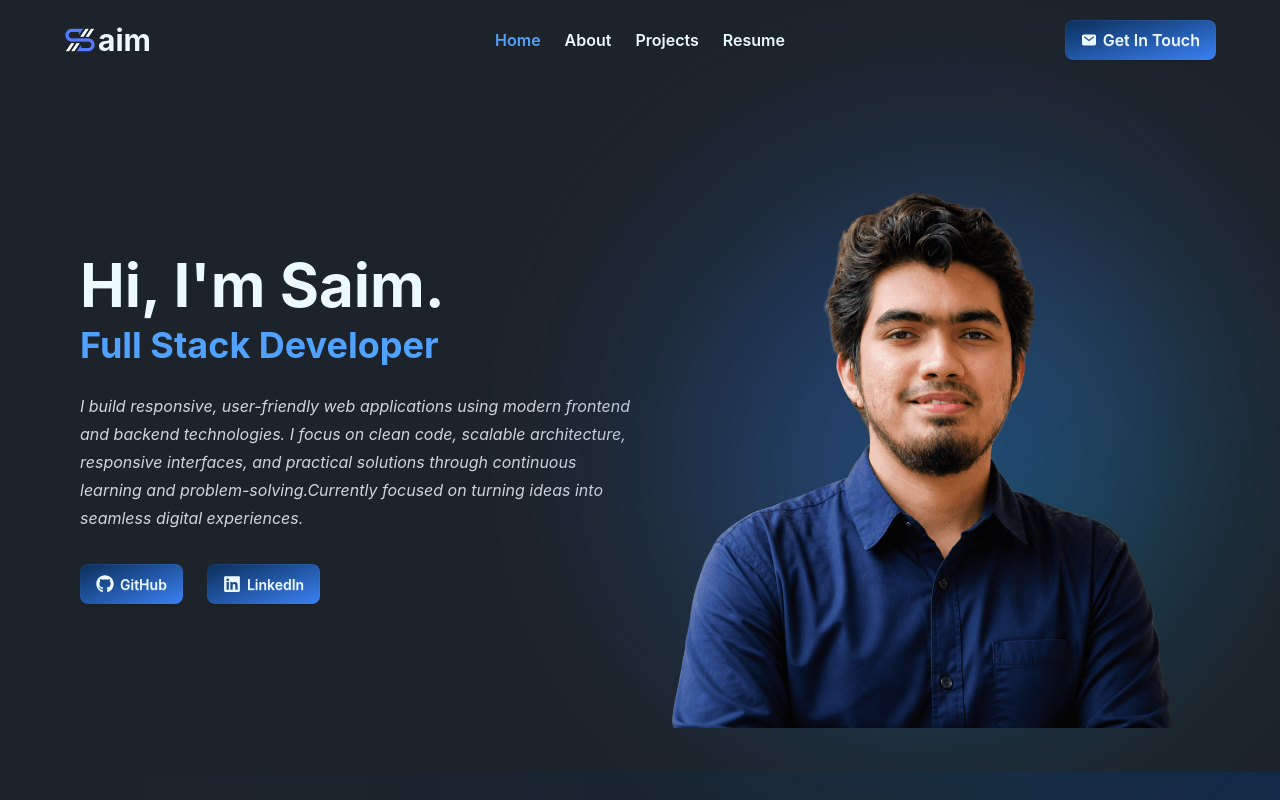
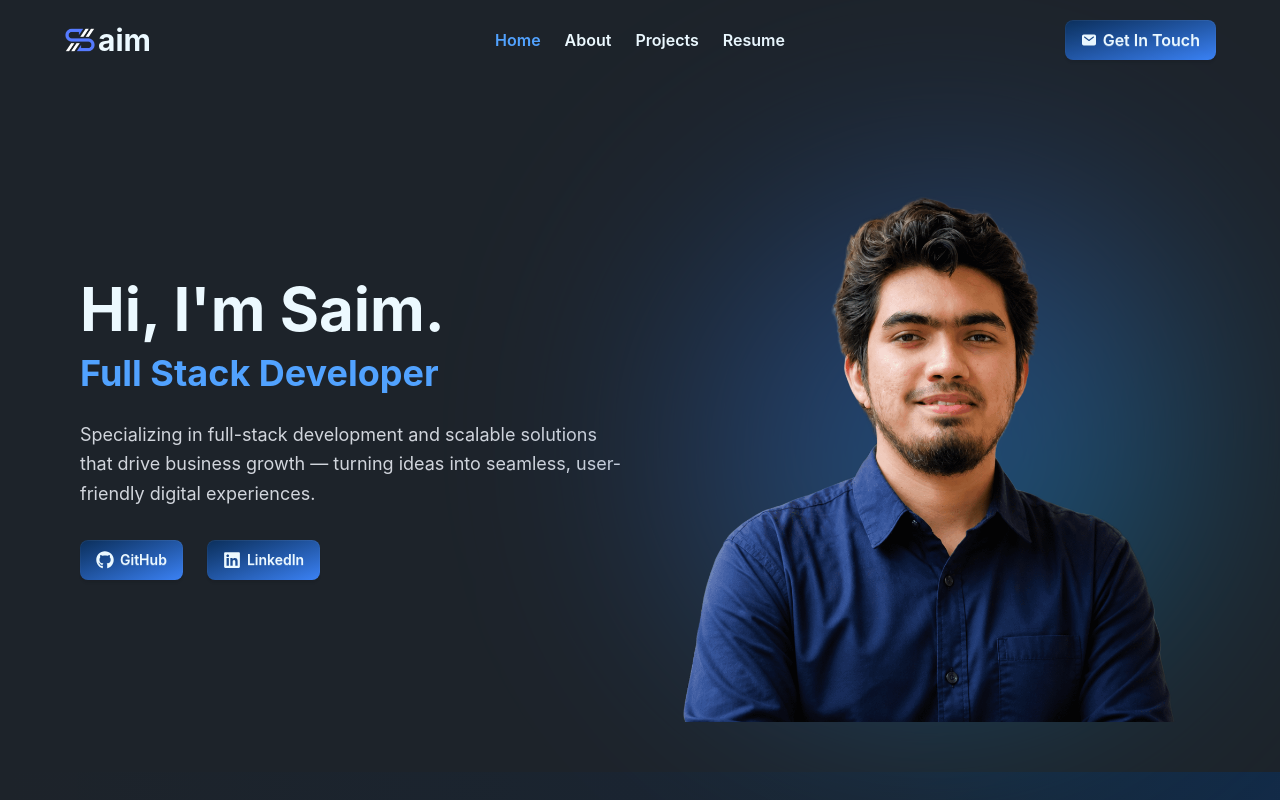
Before and after one commit to asm-saim/portfolio, a React (Vite) app: page / in a window 1280 px wide. Shown: the top 800 px of the page. Built offline with nearby package versions, Linux system fonts and the light colour scheme.

Commit message:
banner updated

```diff
--- a/src/components/Banner/Banner.jsx
+++ b/src/components/Banner/Banner.jsx
@@ -1,58 +1,67 @@
 import React from "react";
 import bannerImg from "../../assets/banner.png";
-import { BsGooglePlay } from "react-icons/bs";
-import { RiAppStoreFill } from "react-icons/ri";
 import { FaGithub, FaLinkedin } from "react-icons/fa";
+
+const socialLinks = [
+  {
+    href: "https://github.com/asm-saim",
+    label: "GitHub",
+    icon: FaGithub,
+  },
+  {
+    href: "https://www.linkedin.com/in/asmsaim/",
+    label: "LinkedIn",
+    icon: FaLinkedin,
+  },
+];
 
 const Banner = () => {
   return (
-    <div className="max-w-6xl mx-auto px-4 flex flex-col lg:flex-row items-center text-start">
-      <div className="flex-1 ">
+    <section className="max-w-6xl mx-auto px-4 flex flex-col lg:flex-row items-center gap-10 lg:gap-6 text-center lg:text-left">
+      {/* Text content */}
+      <div className="flex-1 flex flex-col items-center lg:items-start">
         <h1 className="text-4xl md:text-5xl lg:text-6xl font-bold leading-tight">Hi, I'm Saim.</h1>
-        <h2 className="text-3xl md:text-4xl lg:text-4xl font-bold leading-tight">
+
+        <h2 className="text-3xl md:text-4xl font-bold leading-tight mt-1">
           <span className="text-blue-400">Full Stack Developer</span>
         </h2>
 
-        <p className="mt-6 text-gray-300 italic max-w-3xl text-sm md:text-base leading-7">
-          I build responsive, user-friendly web applications using modern frontend and backend technologies. I focus on
-          clean code, scalable architecture, responsive interfaces, and practical solutions through continuous learning
-          and problem-solving.Currently focused on turning ideas into seamless digital experiences.
+        <p className="mt-6 text-gray-300 max-w-md sm:max-w-lg lg:max-w-xl text-sm sm:text-base md:text-lg leading-relaxed">
+          Specializing in full-stack development and scalable solutions that drive business growth — turning ideas into
+          seamless, user-friendly digital experiences.
         </p>
 
-        <div className="mt-8 flex justify-start flex-col sm:flex-row gap-6">
+        <div className="mt-8 flex flex-col sm:flex-row gap-4 sm:gap-6 w-full sm:w-auto">
+          {socialLinks.map(({ href, label, icon: Icon }) => (
             <a
-            href="https://github.com/asm-saim"
+              key={label}
+              href={href}
               target="_blank"
               rel="noopener noreferrer"
+              aria-label={label}
               className="btn btn-sm md:btn-md border-none rounded-lg bg-gradient-to-br from-[#0B2F5B] to-[#3B82F6] transition-all duration-300 ease-out hover:shadow-[0_0_30px_rgba(59,130,246,0.8)]"
             >
-            <FaGithub className="text-lg" />
-            GitHub
+              <Icon className="text-lg" />
+              {label}
             </a>
-
-          <a
-            href="https://www.linkedin.com/in/asmsaim/"
-            target="_blank"
-            rel="noopener noreferrer"
-            className="btn btn-sm md:btn-md border-none rounded-lg bg-gradient-to-br from-[#0B2F5B] to-[#3B82F6] transition-all duration-300 ease-out hover:shadow-[0_0_30px_rgba(59,130,246,0.8)]"
-          >
-            <FaLinkedin className="text-lg" />
-            LinkedIn
-          </a>
+          ))}
         </div>
       </div>
+
+      {/* Image with glow */}
       <div className="flex-1 relative flex justify-center items-center">
-        {/* Blurred gradient */}
-        <div className="absolute w-64 h-64 sm:w-80 sm:h-80 lg:w-[500px] lg:h-[500px] rounded-full bg-gradient-to-br from-[#0B2F5B] via-[#3B82F6] to-cyan-400 blur-[120px] opacity-40"></div>
-
-        {/* Image */}
+        <div
+          className="absolute w-64 h-64 sm:w-80 sm:h-80 lg:w-[500px] lg:h-[500px] rounded-full bg-gradient-to-br from-[#0B2F5B] via-[#3B82F6] to-cyan-400 blur-[120px] opacity-40"
+          aria-hidden="true"
+        />
         <img
           src={bannerImg}
-          alt="Banner"
-          className="relative z-10 mt-11 w-full max-w-xs sm:max-w-sm md:max-w-md lg:max-w-none lg:h-[81vh] object-contain"
+          alt="Saim - Full Stack Developer"
+          loading="eager"
+          className="relative z-10 mt-6 lg:mt-11 w-full max-w-xs sm:max-w-sm md:max-w-md lg:max-w-none lg:h-[81vh] object-contain"
         />
       </div>
-    </div>
+    </section>
   );
 };
 
```
Also changed, not shown: 1 other file (tests, documents, lock files or other folders). Lines whose indentation alone changed are shown as unchanged.
